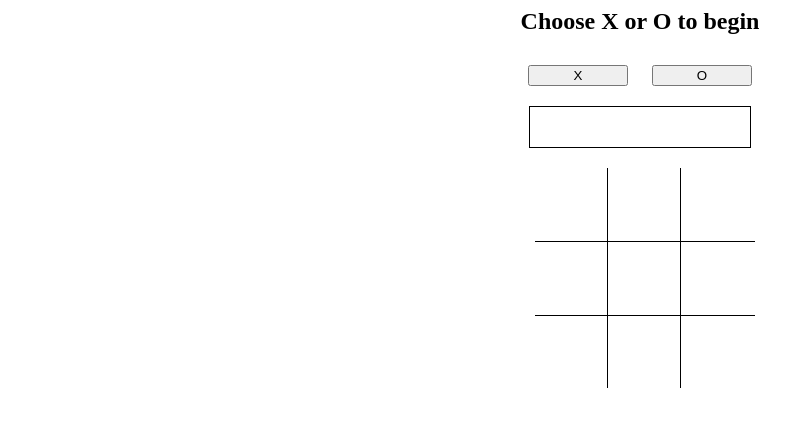
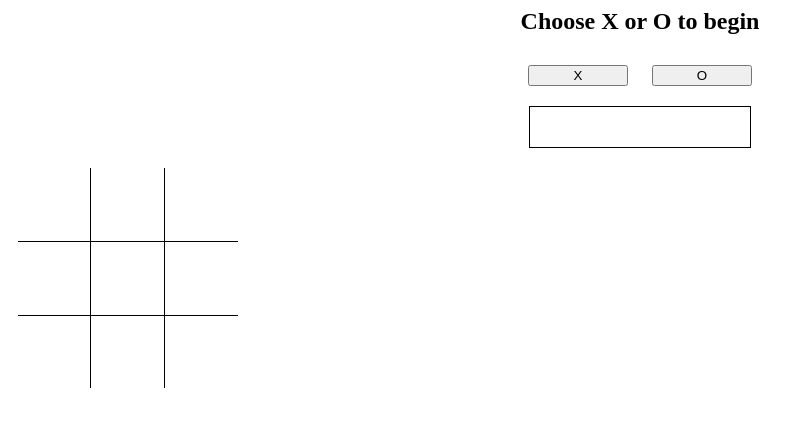
Before and after one commit to KayDee/tictactoe, a plain HTML site: page index.html in a window 1280 px wide. Shown: the whole page, without its empty margins (0-803 px from the left). Drawn offline with Linux system fonts and the light colour scheme.

Commit message:
Update index.html

```diff
--- a/index.html
+++ b/index.html
@@ -20,7 +20,6 @@ h2{
     font-family: cursive;
     font-size: 48px;
     position: absolute;
-	left: 41%;
     width: 220px;
     height: 220px;
     margin: 10px;
```
